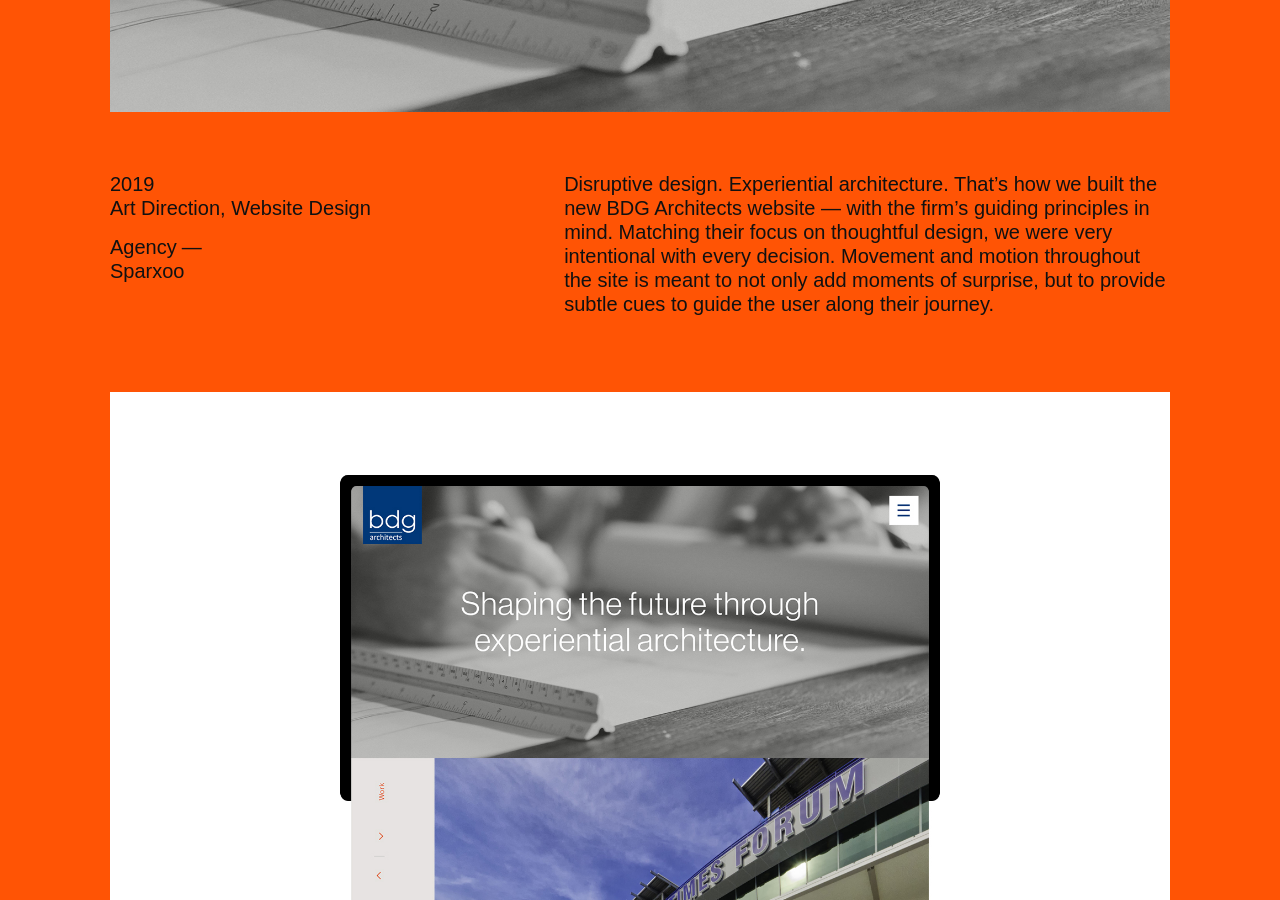
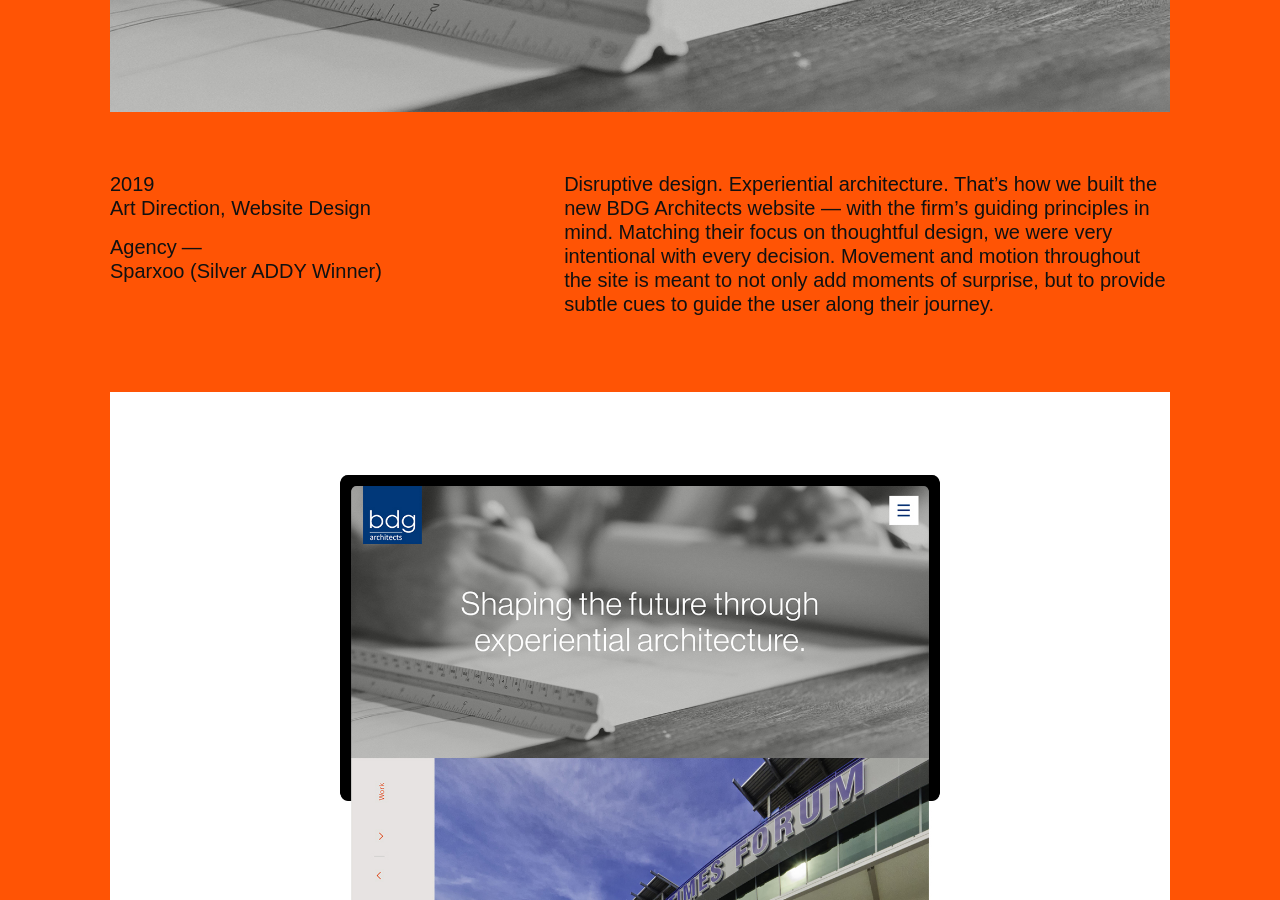
Before and after one commit to jgancena/portfolio, a Jekyll site: the page built from _projects/bdg.md, in a window 1280 px wide and 900 px high, scrolled down 675 px. Built offline with Jekyll 4.4.1, drawn with Linux system fonts in a browser that asks for light colours; nearby versions of some CDN libraries.

Commit message:
Update bdg.md

```diff
--- a/_projects/bdg.md
+++ b/_projects/bdg.md
@@ -6,7 +6,7 @@ featuredImage: bdg-hero.jpg
 date: 2020-02-22
 year: 2019
 type: Art Direction, Website Design
-agency: Sparxoo
+agency: Sparxoo (Silver ADDY Winner)
 description: Disruptive design. Experiential architecture. That’s how we built the new BDG Architects website — with the firm’s guiding principles in mind. Matching their focus on thoughtful design, we were very intentional with every decision. Movement and motion throughout the site is meant to not only add moments of surprise, but to provide subtle cues to guide the user along their journey.
 img1: bdg1.jpg
 ---
```
